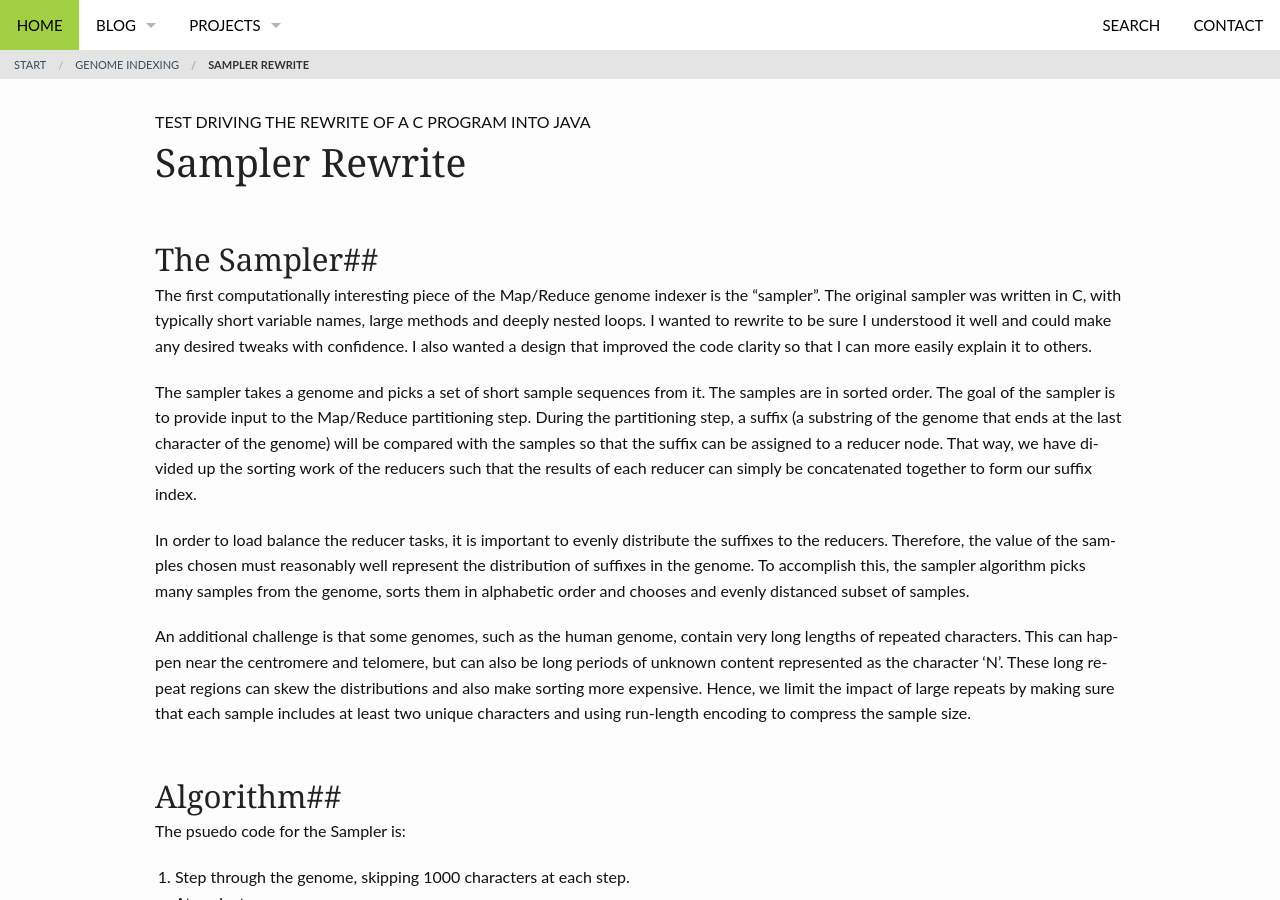
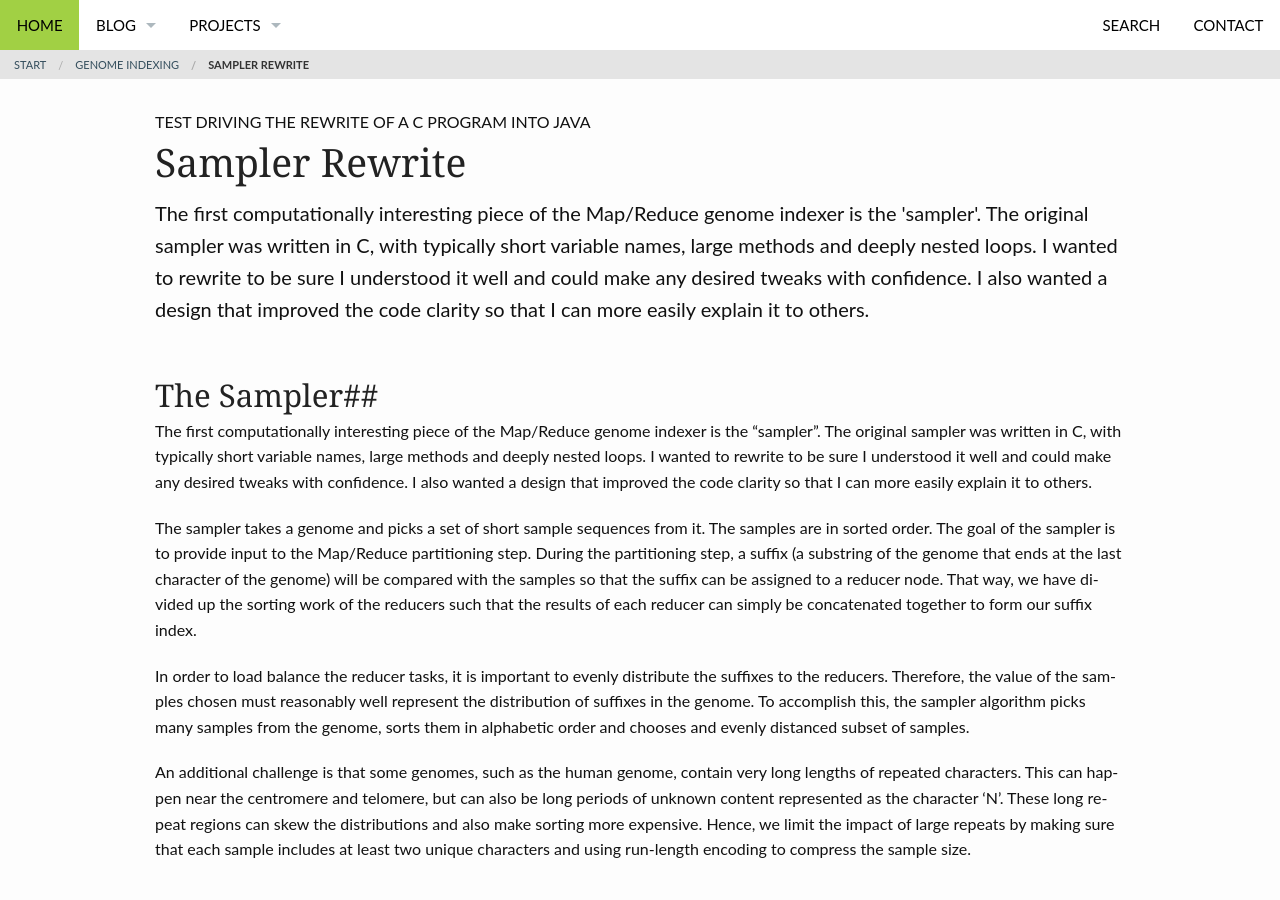
Before and after one commit to dennislloydjr/dennislloydjr.github.io, a Jekyll site: the page built from _posts/genome-indexing/2015-07-16-sampler-rewrite.md, in a window 1280 px wide and 900 px high. Built offline with Jekyll 4.4.1, drawn with Linux system fonts in a browser that asks for light colours.

Commit message:
Added teaser to Sampler blog post

```diff
--- a/_posts/genome-indexing/2015-07-16-sampler-rewrite.md
+++ b/_posts/genome-indexing/2015-07-16-sampler-rewrite.md
@@ -2,6 +2,7 @@
 layout: page-fullwidth
 subheadline: Test driving the rewrite of a C program into Java
 title:  Sampler Rewrite
+teaser: "The first computationally interesting piece of the Map/Reduce genome indexer is the 'sampler'. The original sampler was written in C, with typically short variable names, large methods and deeply nested loops. I wanted to rewrite to be sure I understood it well and could make any desired tweaks with confidence. I also wanted a design that improved the code clarity so that I can more easily explain it to others."
 breadcrumb: true
 header: no
 tags:
```
